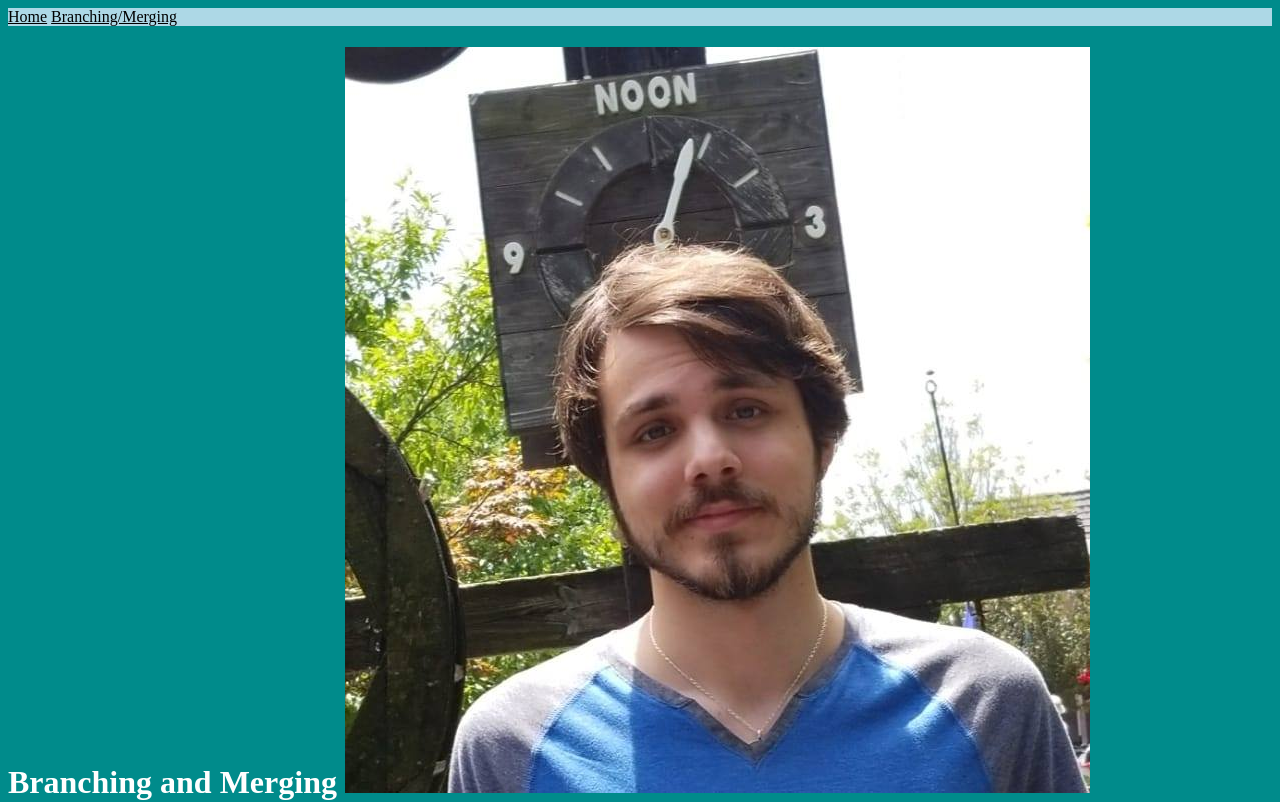
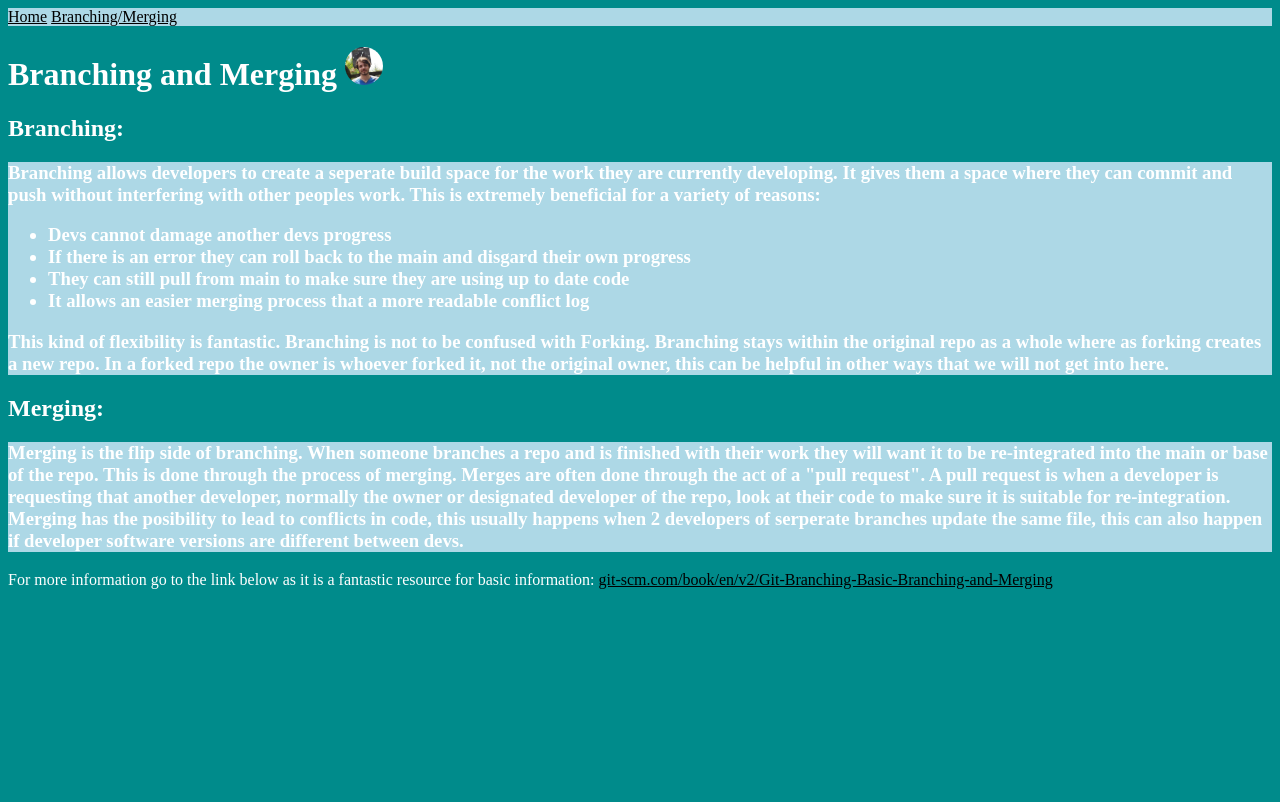
Before and after one commit to chanWright/DemoGroupRemoteColab-Git, a plain HTML site: page mergingBranching.html in a window 1280 px wide. Shown: the top 802 px of the page. Drawn offline with Linux system fonts and the light colour scheme.

Commit message:
Added style info for profile pictures

```diff
--- a/style.css
+++ b/style.css
@@ -14,3 +14,9 @@ a{
 h3{
 	background-color: lightblue;
 }
+#profile_picture{
+	align-self: center;
+	width: 10mm;
+	height: 10mm;
+	border-radius: 50%;
+}
```
